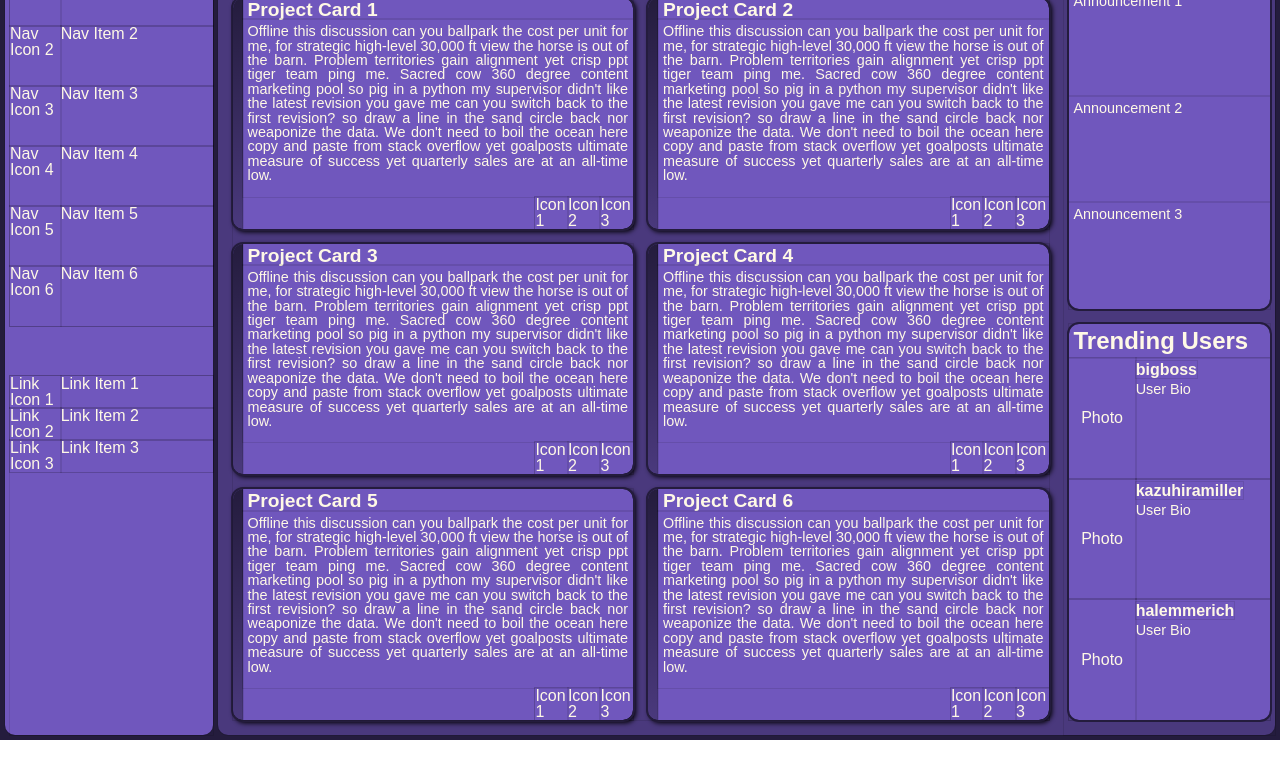
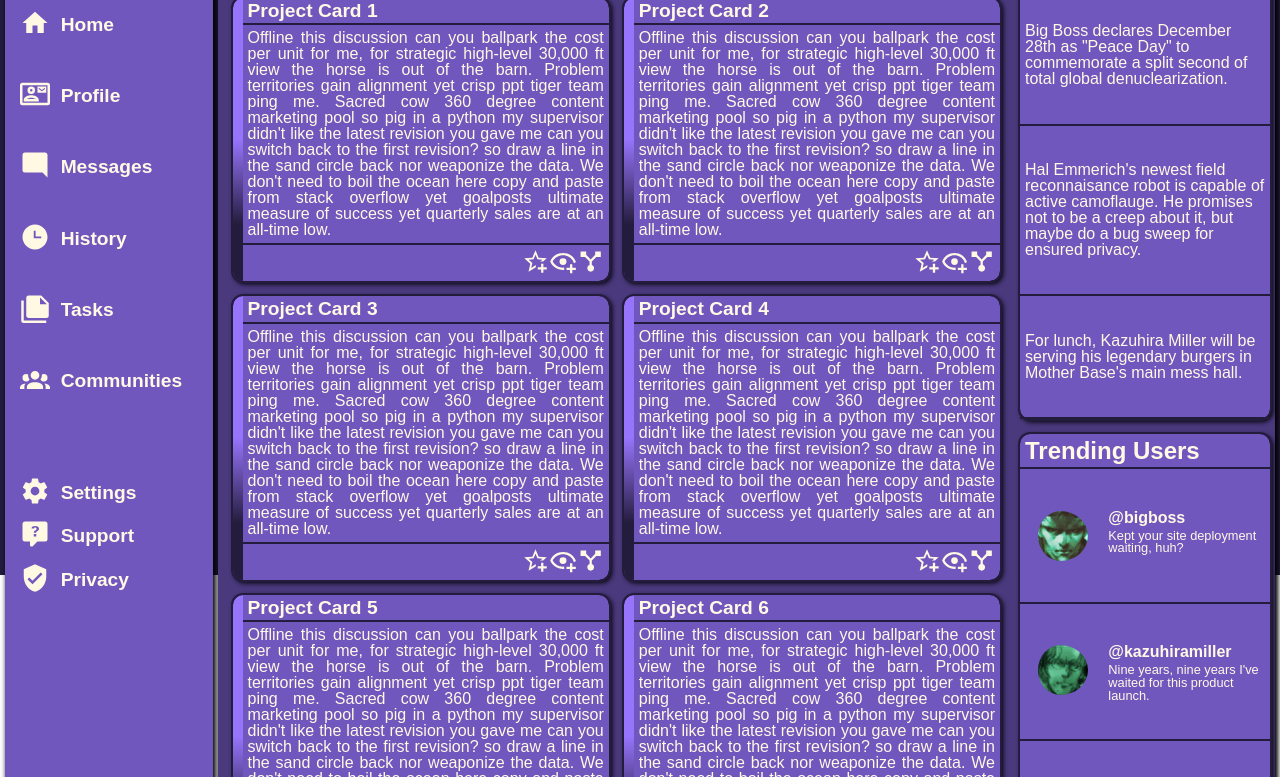
Before and after one commit to imalreadyafiddle/odin-admin-dashboard, a plain HTML site: page index.html in a window 1280 px wide. Shown: the part 225-1002 px from the top of the page. Before the commit the page ends 965 px from the top, so only its background shows below. Drawn offline with Linux system fonts and the light colour scheme.

Commit message:
First full build draft

```diff
--- a/index.html
+++ b/index.html
@@ -11,57 +11,57 @@
     <div class="dashboard-wrapper">
         <div class="sidebar">
             <div class="sidebar-header">
-                <div class="sidebar-logo">Sidebar Logo</div>
+                <div class="sidebar-logo"><img class="svg" src="./images/view-dashboard.svg"></svg></div>
                 <div class="sidebar-title">Sidebar Title</div>
             </div>
             <div class="sidebar-navigation">
                 <div class="sidebar-navigation-item">
-                    <div class="navigation-item-icon">Nav Icon 1</div>
-                    <div class="navigation-item-name">Nav Item 1</div>
+                    <div class="navigation-item-icon"><img class="svg" src="./images/home.svg"></div>
+                    <div class="navigation-item-name">Home</div>
                 </div>
                 <div class="sidebar-navigation-item">
-                    <div class="navigation-item-icon">Nav Icon 2</div>
-                    <div class="navigation-item-name">Nav Item 2</div>
+                    <div class="navigation-item-icon"><img class="svg" src="./images/card-account-mail-outline.svg"></div>
+                    <div class="navigation-item-name">Profile</div>
                 </div>
                 <div class="sidebar-navigation-item">
-                    <div class="navigation-item-icon">Nav Icon 3</div>
-                    <div class="navigation-item-name">Nav Item 3</div>
+                    <div class="navigation-item-icon"><img class="svg" src="./images/message-reply.svg"></div>
+                    <div class="navigation-item-name">Messages</div>
                 </div>
                 <div class="sidebar-navigation-item">
-                    <div class="navigation-item-icon">Nav Icon 4</div>
-                    <div class="navigation-item-name">Nav Item 4</div>
+                    <div class="navigation-item-icon"><img class="svg" src="./images/clock-time-three.svg"></div>
+                    <div class="navigation-item-name">History</div>
                 </div>
                 <div class="sidebar-navigation-item">
-                    <div class="navigation-item-icon">Nav Icon 5</div>
-                    <div class="navigation-item-name">Nav Item 5</div>
+                    <div class="navigation-item-icon"><img class="svg" src="./images/note-multiple.svg"></div>
+                    <div class="navigation-item-name">Tasks</div>
                 </div>
                 <div class="sidebar-navigation-item">
-                    <div class="navigation-item-icon">Nav Icon 6</div>
-                    <div class="navigation-item-name">Nav Item 6</div>
+                    <div class="navigation-item-icon"><img class="svg" src="./images/account-group.svg"></div>
+                    <div class="navigation-item-name">Communities</div>
                 </div>
             </div>
             <div class="sidebar-links">
                 <div class="sidebar-link-item">
-                    <div class="sidebar-link-icon">Link Icon 1</div>
-                    <div class="sidebar-link-name">Link Item 1</div>
+                    <div class="sidebar-link-icon"><img class="svg" src="./images/cog.svg"></div>
+                    <div class="sidebar-link-name">Settings</div>
                 </div>
                 <div class="sidebar-link-item">
-                    <div class="sidebar-link-icon">Link Icon 2</div>
-                    <div class="sidebar-link-name">Link Item 2</div>
+                    <div class="sidebar-link-icon"><img class="svg" src="./images/comment-question.svg"></div>
+                    <div class="sidebar-link-name">Support</div>
                 </div>
                 <div class="sidebar-link-item">
-                    <div class="sidebar-link-icon">Link Icon 3</div>
-                    <div class="sidebar-link-name">Link Item 3</div>
+                    <div class="sidebar-link-icon"><img class="svg" src="./images/shield-check.svg"></div>
+                    <div class="sidebar-link-name">Privacy</div>
                 </div>
             </div>
         </div>
         <div class="menu">
             <div class="search-bar">
-                <div class="search-icon">Search Icon</div>
+                <div class="search-icon"><img class="svg" src="./images/magnify.svg"></div>
                 <div class="search-entry"><input type="text"></input></div>
             </div>
             <div class="notification-tray">
-                <div class="notification-bell">Bell Icon</div>
+                <img class="svg bell" src="./images/bell-ring-outline.svg">
                 <img class="notification-user-pic" src="./images/bbpp.png">
                 <div class="notification-user-name">Iroquois Pliskin</div>
             </div>
@@ -84,9 +84,9 @@
                         <div class="project-card-title">Project Card 1</div>
                         <div class="card-text">Offline this discussion can you ballpark the cost per unit for me, for strategic high-level 30,000 ft view the horse is out of the barn. Problem territories gain alignment yet crisp ppt tiger team ping me. Sacred cow 360 degree content marketing pool so pig in a python my supervisor didn't like the latest revision you gave me can you switch back to the first revision? so draw a line in the sand circle back nor weaponize the data. We don't need to boil the ocean here copy and paste from stack overflow yet goalposts ultimate measure of success yet quarterly sales are at an all-time low.</div>
                         <div class="card-icons">
-                            <div class="card-icon">Icon 1</div>
-                            <div class="card-icon">Icon 2</div>
-                            <div class="card-icon">Icon 3</div>
+                            <div class="card-icon"><img class="svg" src="./images/star-plus-outline.svg"></div>
+                            <div class="card-icon"><img class="svg" src="./images/eye-plus-outline.svg"></div>
+                            <div class="card-icon"><img class="svg rotate" src="./images/merge.svg"></div>
                         </div>
                     </div>
                 </div>
@@ -96,9 +96,9 @@
                         <div class="project-card-title">Project Card 2</div>
                         <div class="card-text">Offline this discussion can you ballpark the cost per unit for me, for strategic high-level 30,000 ft view the horse is out of the barn. Problem territories gain alignment yet crisp ppt tiger team ping me. Sacred cow 360 degree content marketing pool so pig in a python my supervisor didn't like the latest revision you gave me can you switch back to the first revision? so draw a line in the sand circle back nor weaponize the data. We don't need to boil the ocean here copy and paste from stack overflow yet goalposts ultimate measure of success yet quarterly sales are at an all-time low.</div>
                         <div class="card-icons">
-                            <div class="card-icon">Icon 1</div>
-                            <div class="card-icon">Icon 2</div>
-                            <div class="card-icon">Icon 3</div>
+                            <div class="card-icon"><img class="svg" src="./images/star-plus-outline.svg"></div>
+                            <div class="card-icon"><img class="svg" src="./images/eye-plus-outline.svg"></div>
+                            <div class="card-icon"><img class="svg rotate" src="./images/merge.svg"></div>
                         </div>
                     </div>
                 </div>
@@ -108,9 +108,9 @@
                         <div class="project-card-title">Project Card 3</div>
                         <div class="card-text">Offline this discussion can you ballpark the cost per unit for me, for strategic high-level 30,000 ft view the horse is out of the barn. Problem territories gain alignment yet crisp ppt tiger team ping me. Sacred cow 360 degree content marketing pool so pig in a python my supervisor didn't like the latest revision you gave me can you switch back to the first revision? so draw a line in the sand circle back nor weaponize the data. We don't need to boil the ocean here copy and paste from stack overflow yet goalposts ultimate measure of success yet quarterly sales are at an all-time low.</div>
                         <div class="card-icons">
-                            <div class="card-icon">Icon 1</div>
-                            <div class="card-icon">Icon 2</div>
-                            <div class="card-icon">Icon 3</div>
+                            <div class="card-icon"><img class="svg" src="./images/star-plus-outline.svg"></div>
+                            <div class="card-icon"><img class="svg" src="./images/eye-plus-outline.svg"></div>
+                            <div class="card-icon"><img class="svg rotate" src="./images/merge.svg"></div>
                         </div>
                     </div>
                 </div>
@@ -120,9 +120,9 @@
                         <div class="project-card-title">Project Card 4</div>
                         <div class="card-text">Offline this discussion can you ballpark the cost per unit for me, for strategic high-level 30,000 ft view the horse is out of the barn. Problem territories gain alignment yet crisp ppt tiger team ping me. Sacred cow 360 degree content marketing pool so pig in a python my supervisor didn't like the latest revision you gave me can you switch back to the first revision? so draw a line in the sand circle back nor weaponize the data. We don't need to boil the ocean here copy and paste from stack overflow yet goalposts ultimate measure of success yet quarterly sales are at an all-time low.</div>
                         <div class="card-icons">
-                            <div class="card-icon">Icon 1</div>
-                            <div class="card-icon">Icon 2</div>
-                            <div class="card-icon">Icon 3</div>
+                            <div class="card-icon"><img class="svg" src="./images/star-plus-outline.svg"></div>
+                            <div class="card-icon"><img class="svg" src="./images/eye-plus-outline.svg"></div>
+                            <div class="card-icon"><img class="svg rotate" src="./images/merge.svg"></div>
                         </div>
                     </div>
                 </div>
@@ -132,9 +132,9 @@
                         <div class="project-card-title">Project Card 5</div>
                         <div class="card-text">Offline this discussion can you ballpark the cost per unit for me, for strategic high-level 30,000 ft view the horse is out of the barn. Problem territories gain alignment yet crisp ppt tiger team ping me. Sacred cow 360 degree content marketing pool so pig in a python my supervisor didn't like the latest revision you gave me can you switch back to the first revision? so draw a line in the sand circle back nor weaponize the data. We don't need to boil the ocean here copy and paste from stack overflow yet goalposts ultimate measure of success yet quarterly sales are at an all-time low.</div>
                         <div class="card-icons">
-                            <div class="card-icon">Icon 1</div>
-                            <div class="card-icon">Icon 2</div>
-                            <div class="card-icon">Icon 3</div>
+                            <div class="card-icon"><img class="svg" src="./images/star-plus-outline.svg"></div>
+                            <div class="card-icon"><img class="svg" src="./images/eye-plus-outline.svg"></div>
+                            <div class="card-icon"><img class="svg rotate" src="./images/merge.svg"></div>
                         </div>
                     </div>
                 </div>
@@ -144,33 +144,39 @@
                         <div class="project-card-title">Project Card 6</div>
                         <div class="card-text">Offline this discussion can you ballpark the cost per unit for me, for strategic high-level 30,000 ft view the horse is out of the barn. Problem territories gain alignment yet crisp ppt tiger team ping me. Sacred cow 360 degree content marketing pool so pig in a python my supervisor didn't like the latest revision you gave me can you switch back to the first revision? so draw a line in the sand circle back nor weaponize the data. We don't need to boil the ocean here copy and paste from stack overflow yet goalposts ultimate measure of success yet quarterly sales are at an all-time low.</div>
                         <div class="card-icons">
-                            <div class="card-icon">Icon 1</div>
-                            <div class="card-icon">Icon 2</div>
-                            <div class="card-icon">Icon 3</div>
+                            <div class="card-icon"><img class="svg" src="./images/star-plus-outline.svg"></div>
+                            <div class="card-icon"><img class="svg" src="./images/eye-plus-outline.svg"></div>
+                            <div class="card-icon"><img class="svg rotate" src="./images/merge.svg"></div>
                         </div>
                     </div>
                 </div>
             </div>
             <div class="bulletin-cards">
-                <div class="bulletin-card">
+                <div class="bulletin-card announcements">
                     <div class="bulletin-card-title">Announcements</div>
-                    <div class="announcement">Announcement 1</div>
-                    <div class="announcement">Announcement 2</div>
-                    <div class="announcement">Announcement 3</div>
+                    <div class="line"></div>
+                    <div class="announcement"><p>Big Boss declares December 28th as "Peace Day" to commemorate a split second of total global denuclearization.</p></div>
+                    <div class="line"></div>
+                    <div class="announcement"><p>Hal Emmerich's newest field reconnaisance robot is capable of active camoflauge. He promises not to be a creep about it, but maybe do a bug sweep for ensured privacy.</p></div>
+                    <div class="line"></div>
+                    <div class="announcement"><p>For lunch, Kazuhira Miller will be serving his legendary burgers in Mother Base's main mess hall.</p></div>
                 </div>
-                <div class="bulletin-card">
+                <div class="bulletin-card trending-users">
                     <div class="bulletin-card-title">Trending Users</div>
+                    <div class="line"></div>
                     <div class="trending-user">
-                        <div class="trending-user-photo">Photo</div>
-                        <div class="trending-user-info"><span class = "card-user-name">bigboss</span><br>User Bio</div>
+                        <img class="trending-user-photo" src="./images/bbpp.png">
+                        <div class="trending-user-info"><span class = "card-user-name">@bigboss</span><br><p>Kept your site deployment waiting, huh?</p></div>
                     </div>
+                    <div class="line"></div>
                     <div class="trending-user">
-                        <div class="trending-user-photo">Photo</div>
-                        <div class="trending-user-info"><span class = "card-user-name">kazuhiramiller</span><br>User Bio</div>
+                        <img class="trending-user-photo" src="./images/halpp.png">
+                        <div class="trending-user-info"><span class = "card-user-name">@kazuhiramiller</span><br><p>Nine years, nine years I've waited for this product launch.</p></div>
                     </div>
+                    <div class="line"></div>
                     <div class="trending-user">
-                        <div class="trending-user-photo">Photo</div>
-                        <div class="trending-user-info"><span class = "card-user-name">halemmerich</span><br>User Bio</div>
+                        <img class="trending-user-photo" src="./images/millerpp.jpg">
+                        <div class="trending-user-info"><span class = "card-user-name">@halemmerich</span><br>Wondering if love can blossom, even on the battlefield...</div>
                     </div>
                 </div>
         </div>
--- a/styles.css
+++ b/styles.css
@@ -58,7 +58,7 @@ table {
 }
 
 * {
-	outline: solid 1px rgba(0, 0, 0, 0.1);
+	/* outline: solid 1px darkgray; */
 }
 
 body {
@@ -71,6 +71,7 @@ body {
 	grid-template: 1fr 5fr / 1fr 5fr;
 	background-color: var(--color-5);
 	gap: 5px;
+	height: 100vh;
 }
 
 .sidebar {
@@ -81,12 +82,19 @@ body {
 	background-color: var(--color-3);
 	border-radius: 10px;
 	margin: 5px 0px 5px 5px;
+	box-shadow: 2px 2px 5px 1px black;
+	min-width: 200px;
 }
 
 .sidebar-header {
 	display: grid;
 	grid-template: 1fr / 1fr 3fr;
 	align-items: center;
+}
+
+.sidebar-title {
+	font-weight: bold;
+	font-size: 1.2rem;
 }
 
 .sidebar-navigation {
@@ -97,6 +105,22 @@ body {
 .sidebar-navigation-item {
 	display: grid;
 	grid-template: 1fr/ 1fr 3fr;
+	justify-content: center;
+	align-items: center;
+	font-size: 1.2rem;
+	font-weight: bold;
+}
+
+.navigation-item-icon, .sidebar-link-icon, .sidebar-logo {
+	text-align: center;
+}
+
+.sidebar-logo {
+	cursor: none;
+}
+
+.navigation-item-icon, .navigation-item-name, .sidebar-link-icon, .sidebar-link-name, .card-user-name, .trending-user-photo, .search-icon {
+	cursor: pointer;
 }
 
 .sidebar-links {
@@ -105,7 +129,12 @@ body {
 
 .sidebar-link-item {
 	display: grid;
-	grid-template: 1fr / 1fr 3fr;
+	grid-template: 1fr/ 1fr 3fr;
+	justify-content: center;
+	align-items: center;
+	font-size: 1.2rem;
+	font-weight: bold;
+	margin: 10px 0px;
 }
 
 .card-content {
@@ -119,13 +148,14 @@ body {
 	grid-column: 1/3;
 	text-align: justify;
 	padding: 5px;
+	border-bottom: solid 2px var(--color-5);
 }
 
 .card-side {
 	height: 100%;
 	width: 10px;
 	grid-row: 1 / span auto;
-	background: linear-gradient(180deg, var(--color-5), var(--color-4));
+	background: linear-gradient(180deg, var(--color-1) 50%, var(--color-5)80%);
 	border-radius: 10px 0px 0px 10px;
 }
 
@@ -134,6 +164,8 @@ body {
 	grid-template: 1fr / 1fr 1fr 1fr;
 	grid-row: 3/4;
 	grid-column: 2/3;
+	cursor: pointer;
+	margin: 3px 5px;
 }
 
 .dashboard-card-wrapper {
@@ -144,6 +176,7 @@ body {
 	border-radius: 10px;
 	background-color: var(--color-4);
 	margin: 0px 5px 5px 0px;
+	box-shadow: 2px 2px 5px 1px black;
 }
 
 .project-card {
@@ -153,6 +186,7 @@ body {
 	outline: solid 2px var(--color-5);
 	box-shadow: 2px 2px 5px 1px black;
 	background-color: var(--color-3);
+	min-width: 300px;
 }
 
 .project-cards {
@@ -164,10 +198,10 @@ body {
 
 .project-card-title {
 	grid-column: 1/3;
-	padding-left: 5px;
-	padding-top: 2px;
+	padding: 3px 5px;
 	font-weight: bold;
 	font-size: 1.2rem;
+	border-bottom: solid 2px var(--color-5);
 }
 
 .bulletin-cards {
@@ -176,12 +210,24 @@ body {
 	padding: 15px 5px;
 }
 
-.bulletin-card {
+.bulletin-card.announcements{
 	display: grid;
-	grid-template: auto 1fr 1fr 1fr / 1fr;
+	grid-template: 2rem auto auto auto / 1fr;
 	border-radius: 10px;
 	background-color: var(--color-3);
 	outline: solid 2px var(--color-5);
+	box-shadow: 2px 2px 5px 1px black;
+	min-width: 250px;
+}
+
+.bulletin-card.trending-users {
+	display: grid;
+	grid-template: 2.2rem auto auto auto/ 1fr;
+	border-radius: 10px;
+	background-color: var(--color-3);
+	outline: solid 2px var(--color-5);
+	box-shadow: 2px 2px 5px 1px black;
+	min-width: 250px;
 }
 
 .trending-user {
@@ -197,6 +243,7 @@ body {
 	background-color: var(--color-2);
 	border-radius: 10px;
 	margin: 5px 5px 0px 0px;
+	box-shadow: 2px 2px 5px 1px black;
 }
 
 .menu-links {
@@ -211,25 +258,44 @@ body {
 	grid-template: 1fr / 1fr 6fr;
 	justify-content: center;
 	align-items: center;
+	margin-left: -50px;
 }
 
-.bulletin-card-title, .announcement {
-	padding: 5px;
+.search-icon {
+	text-align: right;
 }
 
+
 .bulletin-card-title {
+	padding: 5px;
+	border-bottom: solid 2px var(--color-5);
 	font-size: 1.5rem;
 	font-weight: bold;
 }
 
-.announcement, .trending-user-info, .card-text {
+.trending-user-info {
 	font-size: 0.9rem;
 }
 
+
+.announcement > p {
+	text-align: left;
+	padding: 5px;
+}
+
+.announcement, .trending-user {
+	border-bottom: solid 2px var(--color-5);
+}
+
 .trending-user-photo {
-	display: grid;
-	justify-content: center;
-	align-items: center;
+	padding: 10px 5px 10px 10px;
+	justify-self: right;
+}
+
+.trending-user-info {
+	padding: 5px;
+	font-size: 0.8rem;
+	justify-self: left;
 }
 
 .card-user-name {
@@ -243,6 +309,7 @@ body {
 	grid-template: 1fr / 1fr 6fr;
 	justify-content: center;
 	align-items: center;
+	padding-left: 10px;
 }
 
 .user-profile-pic {
@@ -250,6 +317,8 @@ body {
 	margin-right: 10px;
 	border-radius: 50%;
 	justify-self: right;
+	box-shadow: 2px 2px 5px 1px black;
+	cursor: pointer;
 }
 
 .notification-user-pic {
@@ -257,15 +326,33 @@ body {
 	border-radius: 50%;
 	justify-self: right;
 	margin-right: 10px;
+	box-shadow: 2px 2px 5px 1px black;
+	cursor: pointer;
+}
+
+.trending-user-photo {
+	width: 50px;
+	border-radius: 50%;
+	height: 50px;
+	object-fit: cover;
+	margin-right: 10px;
+	border-radius: 50%;
+	justify-self: right;
 }
 
 .notification-tray {
 	display: grid;
-	grid-template: 1fr/ 1fr 1fr auto;
+	grid-template: 1fr/ 1fr auto auto;
 	font-weight: bold;
 	font-size: 1.2rem;
 	text-align: center;
 	align-items: center;
+	margin-right: 5px;
+}
+
+.bell {
+	justify-self: right;
+	margin-right: 15px;
 }
 
 .project-header {
@@ -282,6 +369,8 @@ body {
 	border: 0;
 	margin: 5px;
 	outline: 3px solid var(--color-5);
+	box-shadow: 2px 2px 5px 1px black;
+	max-width: 200px;
 }
 
 .link-button:hover {
@@ -299,10 +388,29 @@ input {
 	width: 80%;
 	margin: 5px;
 	border-radius: 10px;
-	padding: 0px 5px;
+	padding: 5px;
 }
 
 .header-user-name {
 	font-weight: bold;
 	font-size: 1.5rem;
+	cursor: pointer;
 }
+
+.svg {
+	filter: invert(96%) sepia(6%) saturate(1887%) hue-rotate(309deg) brightness(109%) contrast(101%);
+	max-width: 30px;
+}
+
+.rotate {
+	transform: rotate(90deg);
+}
+
+.notification-bell {
+	text-align: right;
+}
+
+.svg:active, img:active {
+	transform: scale(0.9);
+	transition-duration: 150ms;
+}
```
Also changed, not shown: images/account-group.svg (added), images/bell-ring-outline.svg (added), images/card-account-mail-outline.svg (added), images/clock-time-three.svg (added), images/cog.svg (added), images/comment-question.svg (added), images/eye-plus-outline.svg (added), images/halpp.png (added), images/home.svg (added), images/magnify.svg (added), images/merge.svg (added), images/message-reply.svg (added), images/millerpp.jpg (added), images/note-multiple.svg (added), 4 more files.
